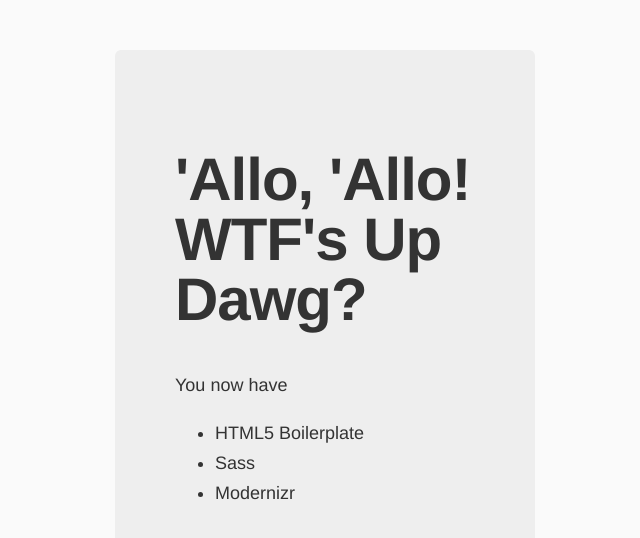
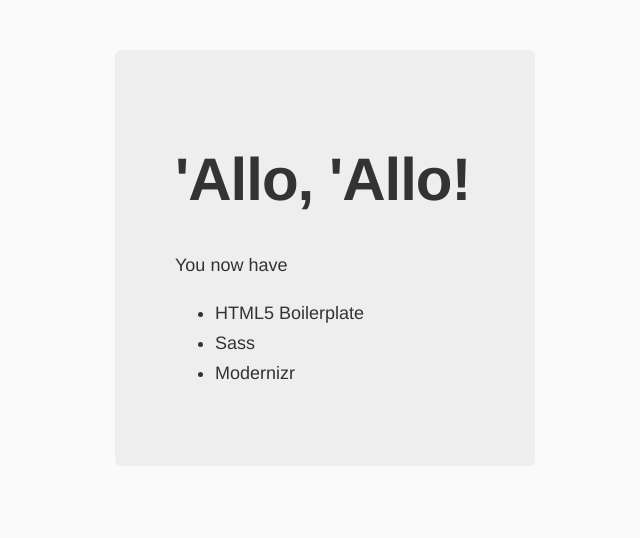
Before and after one commit to zachharkey/gulp-webapp-1, a website: page app/index.html in a window 1280 px wide. Shown: the whole page, without its empty margins (315-955 px from the left). Drawn offline with nearby package versions, Linux system fonts and the light colour scheme; files that its build step writes are made by us from their sources.

Commit message:
minor tweak

```diff
--- a/app/index.html
+++ b/app/index.html
@@ -26,7 +26,7 @@
     <![endif]-->
 
     <div class="hero-unit">
-      <h1>'Allo, 'Allo! WTF's Up Dawg?</h1>
+      <h1>'Allo, 'Allo! </h1>
       <p>You now have</p>
       <ul>
         <li>HTML5 Boilerplate</li>
```
